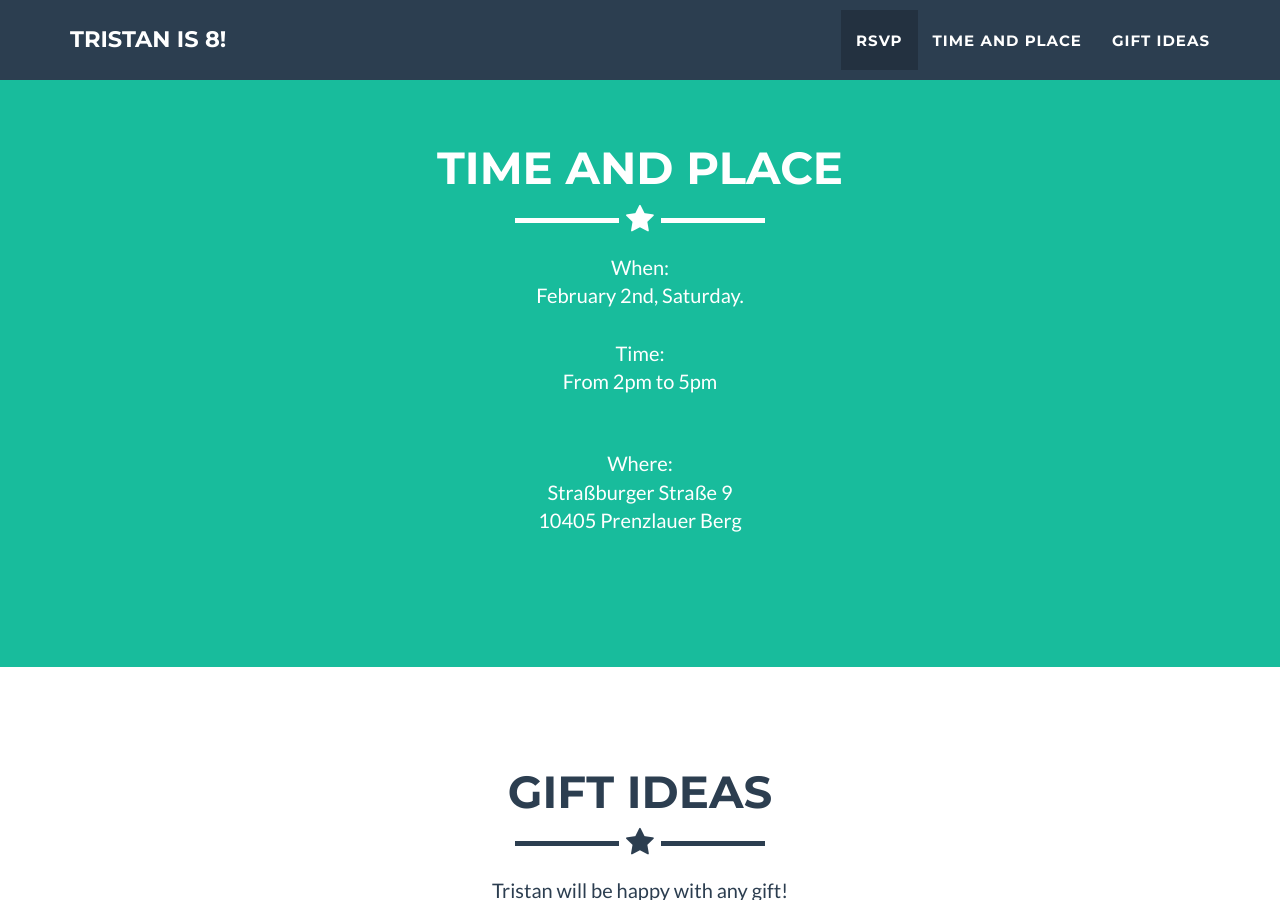
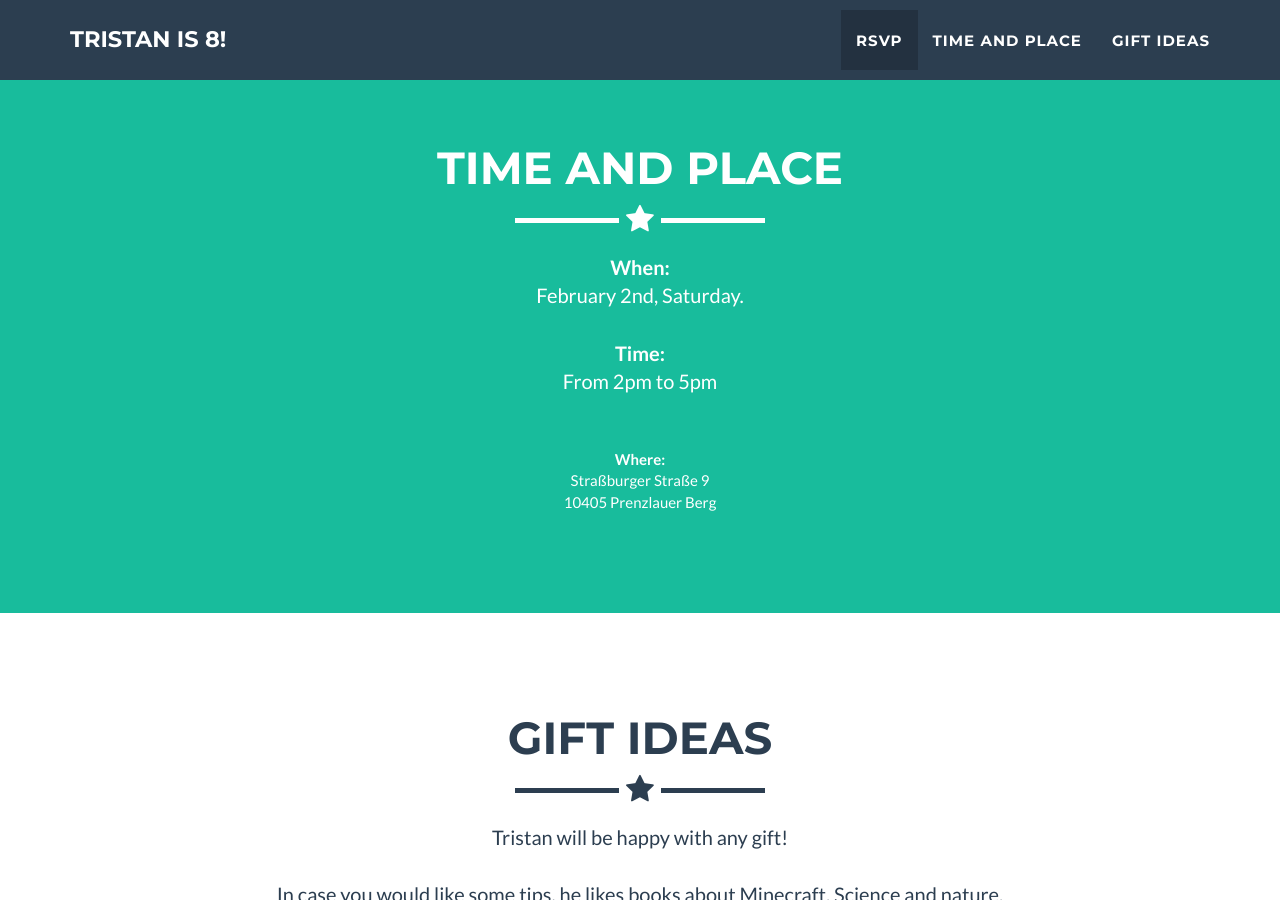
Before and after one commit to ropeaz/ropeaz.github.io, a Jekyll site: the page built from index.html, in a window 1280 px wide and 900 px high, scrolled down 2058 px. Built offline with Jekyll 4.4.1, drawn with Linux system fonts in a browser that asks for light colours.

```diff
--- a/_includes/about.html
+++ b/_includes/about.html
@@ -9,10 +9,9 @@
             </div>
             <div class="row" align="center">
 
-                    <p>When: <br>February 2nd, Saturday. <br><br>Time:<br> From 2pm to 5pm </p><br><br>
-
-                    <p>Where: <br>Straßburger Straße 9<br> 10405 Prenzlauer Berg</p><br>
+                    <p><b>When:</b> <br>February 2nd, Saturday. <br><br>
+                       <b>Time:</b> <br> From 2pm to 5pm </p><br><br>
+                       <b>Where:</b> <br>Straßburger Straße 9<br> 10405 Prenzlauer Berg<br>
                 </div>
             </div>
-        </div>
     </section>
```
